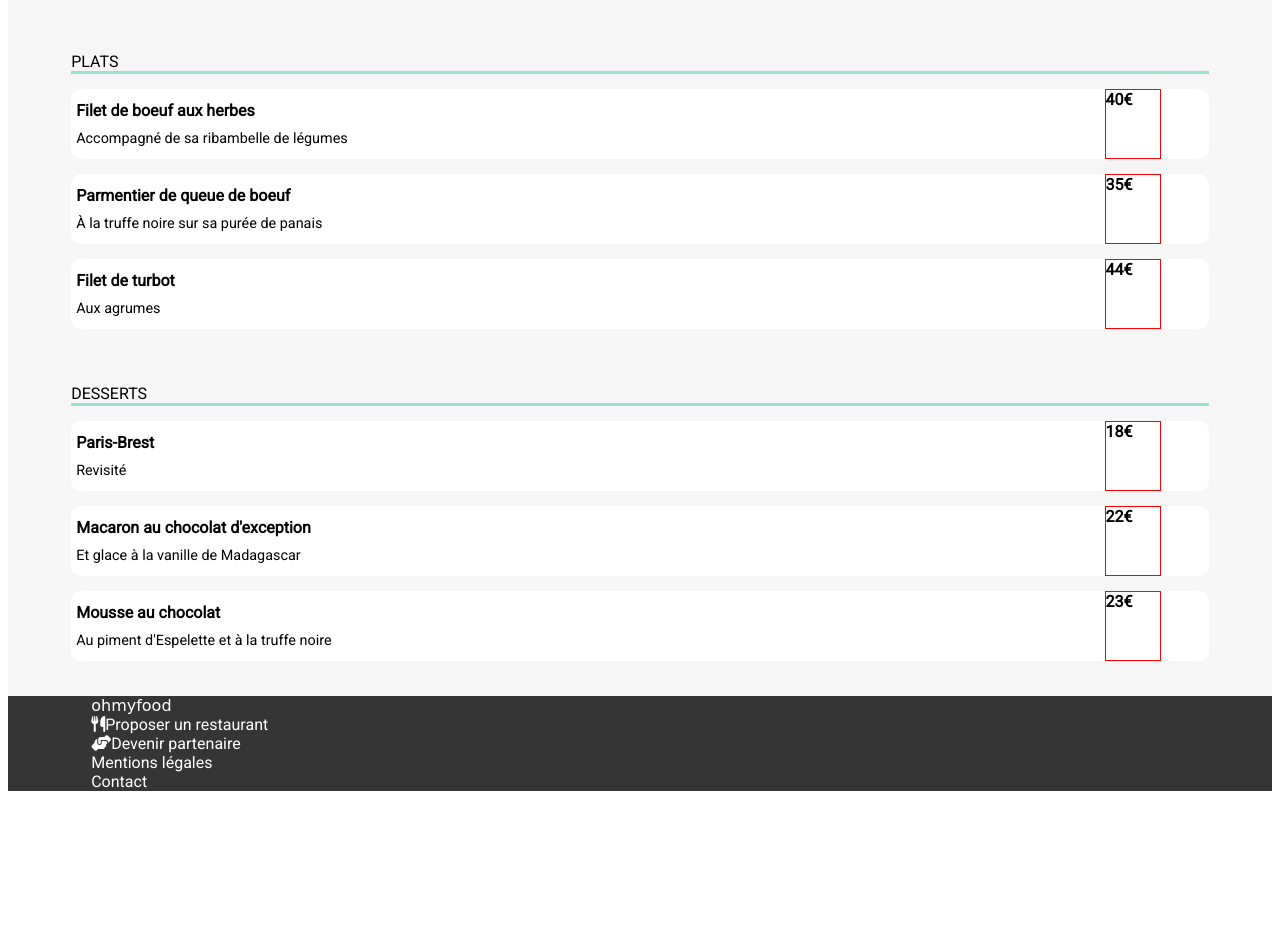
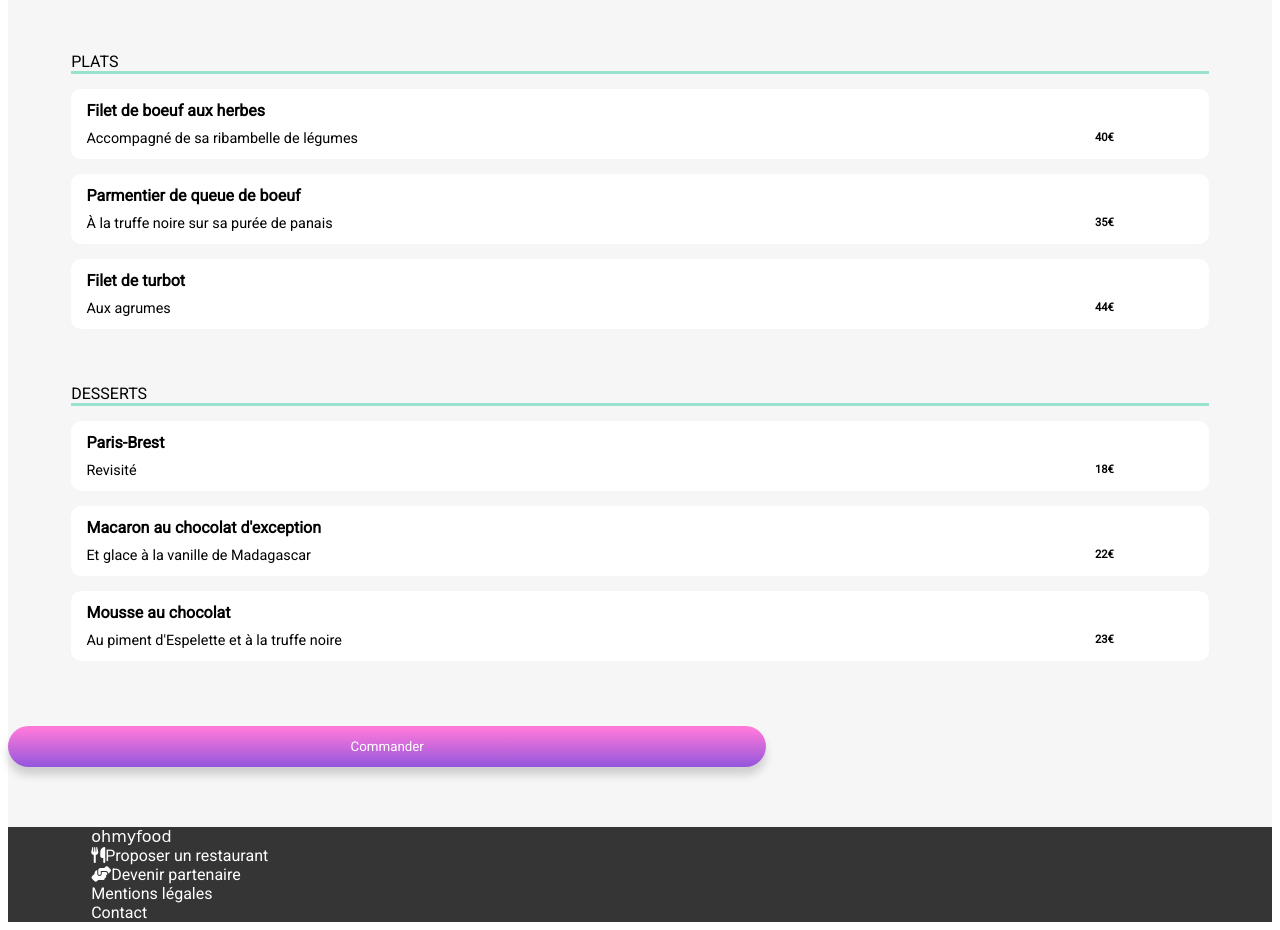
Before and after one commit to JoseLeBer/3_03062020, a plain HTML site: page La_palette_du_gout.html in a window 1280 px wide. Shown: the part 663-1593 px from the top of the page. Before the commit the page ends 1462 px from the top, so only its background shows below. Drawn offline with Linux system fonts and the light colour scheme; a web font is replaced by a local one.

Commit message:
Animations v2 des pages de menu

```diff
--- a/La_palette_du_gout.html
+++ b/La_palette_du_gout.html
@@ -16,6 +16,7 @@
     </header>
 
     <main>
+
         <!-- MENU LA PALETTE DU GOUT-->
         <img src="assets/la_palette_du_gout.jpg" alt="la_palette_du_gout" class="menu-picture">
 
@@ -29,7 +30,6 @@
                 <div class="menu__grid__element">
 
                     <div class="menu__grid__element__category">ENTRÉES</div>
-
                     <div class="menu__grid__element__item item1">
                         <div class="menu__grid__element__item__info">
                             <p class="menu__grid__element__item__info__name">Fricassée d'escargot</p>
@@ -39,7 +39,7 @@
                         <div class="menu__grid__element__item__animation"><i class="fas fa-check-circle"></i></div>
                     </div>
 
-                    <div class="menu__grid__element__item item2"> <!-- la 2ème entrée-->
+                    <div class="menu__grid__element__item item2">
                         <div class="menu__grid__element__item__info">
                             <p class="menu__grid__element__item__info__name">Foie gras de canard mi-cuit</p>
                             <p class="menu__grid__element__item__info__description">Et ses copeaux de truffe noire</p>
@@ -48,7 +48,7 @@
                         <div class="menu__grid__element__item__animation"><i class="fas fa-check-circle"></i></div>
                     </div>
 
-                    <div class="menu__grid__element__item item3"> <!-- la 3ème entrée -->
+                    <div class="menu__grid__element__item item3">
                         <div class="menu__grid__element__item__info">
                             <p class="menu__grid__element__item__info__name">Oeuf au plat</p>
                             <p class="menu__grid__element__item__info__description">Assaisonné à la truffe sur lit de caviar</p>
@@ -62,8 +62,7 @@
                 <div class="menu__grid__element">
 
                     <div class="menu__grid__element__category">PLATS</div>
-
-                    <div class="menu__grid__element__item item1"> <!-- le 1er plat -->
+                    <div class="menu__grid__element__item item1">
                         <div class="menu__grid__element__item__info">
                             <p class="menu__grid__element__item__info__name">Filet de boeuf aux herbes</p>
                             <p class="menu__grid__element__item__info__description">Accompagné de sa ribambelle de légumes</p>
@@ -72,7 +71,7 @@
                         <div class="menu__grid__element__item__animation"><i class="fas fa-check-circle"></i></div>
                     </div>
 
-                    <div class="menu__grid__element__item item2"> <!-- le 2ème plat -->
+                    <div class="menu__grid__element__item item2">
                         <div class="menu__grid__element__item__info">
                             <p class="menu__grid__element__item__info__name">Parmentier de queue de boeuf</p>
                             <p class="menu__grid__element__item__info__description">À la truffe noire sur sa purée de panais</p>
@@ -81,7 +80,7 @@
                         <div class="menu__grid__element__item__animation"><i class="fas fa-check-circle"></i></div>
                     </div>
 
-                    <div class="menu__grid__element__item item3"> <!-- le 3ème plat -->
+                    <div class="menu__grid__element__item item3">
                         <div class="menu__grid__element__item__info">
                             <p class="menu__grid__element__item__info__name">Filet de turbot</p>
                             <p class="menu__grid__element__item__info__description">Aux agrumes</p>
@@ -95,8 +94,7 @@
                 <div class="menu__grid__element">
 
                     <div class="menu__grid__element__category">DESSERTS</div>
-
-                    <div class="menu__grid__element__item item1"> <!-- le 1er dessert -->
+                    <div class="menu__grid__element__item item1">
                         <div class="menu__grid__element__item__info">
                             <p class="menu__grid__element__item__info__name">Paris-Brest</p>
                             <p class="menu__grid__element__item__info__description">Revisité</p>
@@ -105,7 +103,7 @@
                         <div class="menu__grid__element__item__animation"><i class="fas fa-check-circle"></i></div>
                     </div>
 
-                    <div class="menu__grid__element__item item2"> <!-- le 2ème dessert -->
+                    <div class="menu__grid__element__item item2">
                         <div class="menu__grid__element__item__info">
                             <p class="menu__grid__element__item__info__name">Macaron au chocolat d'exception </p>
                             <p class="menu__grid__element__item__info__description">Et glace à la vanille de Madagascar</p>
@@ -114,7 +112,7 @@
                         <div class="menu__grid__element__item__animation"><i class="fas fa-check-circle"></i></div>
                     </div>
 
-                    <div class="menu__grid__element__item item3"> <!-- le 3ème dessert -->
+                    <div class="menu__grid__element__item item3">
                         <div class="menu__grid__element__item__info">
                             <p class="menu__grid__element__item__info__name">Mousse au chocolat </p>
                             <p class="menu__grid__element__item__info__description">Au piment d'Espelette et à la truffe noire</p>
@@ -124,6 +122,10 @@
                     </div>
                 </div>
 
+            </div>
+
+            <div class="menu__bouton">
+                <button type="button" class="information-container__button">Commander</button>
             </div>
 
         </section>
--- a/style.scss
+++ b/style.scss
@@ -237,7 +237,9 @@ main {
     }
 }
 
+/* ------------------------ */
 /* MENU LA PALETTE DU GOUT */
+/* ------------------------ */
 
 .menu-picture {
     width: 100%;
@@ -276,7 +278,7 @@ main {
         -webkit-background-clip: text;
         opacity: 0;
         transition: opacity 500ms;
-        &:active {
+        &:hover {
             opacity: 1;
         }
     }
@@ -300,32 +302,53 @@ main {
             margin: 15px 0;
             border-radius: 10px;
             overflow: hidden;
-            &:hover .menu__grid__element__item__animation {
-                transform: translateX(0);
-                .fa-check-circle {
-                    transform: rotate(-720deg);
+            &:hover {
+                .menu__grid__element__item__info__name {
+                    width: 75%;
+                }
+                .menu__grid__element__item__info__description {
+                    width: 75%;
+                }
+                .menu__grid__element__item__price {
+                    transform: translateX(-60px);
+                }
+                .menu__grid__element__item__animation {
+                    transform: translateX(-60px);
+                    .fa-check-circle {
+                        transform: rotate(-720deg);
+                    }
                 }
             }
             &__info {
                 display: flex;
                 flex-direction: column;
                 justify-content: center;
-                width: 95%;
-                white-space: nowrap;
-                text-overflow: ellipsis;
+                width: 90%;
                 &__name {
+                    width: 90%;
                     font-weight: bold;
                     margin: 5px;
+                    padding-left: 1%;
+                    white-space: nowrap;
+                    overflow: hidden;
+                    text-overflow: ellipsis;
                 }
                 &__description {
+                    width: 90%;
                     font-size: 0.9em;
                     margin: 5px;
+                    padding-left: 1%;
+                    white-space: nowrap;
+                    overflow: hidden;
+                    text-overflow: ellipsis;
                 }
             }
             &__price {
                 font-weight: bold;
-                width: 5%;
-                border: 1px solid red;
+                font-size: 0.7em;
+                width: 10%;
+                padding-top: 42px;
+                transition: transform 600ms ease-in-out;
             }
         }
     }
@@ -336,9 +359,10 @@ main {
     align-items: center;
     background-color: $color-button_new-and-animation;
     height: 100%;
-    width: 50px;
+    width: 60px;
+    margin: 0 -60px 0 0;
     border-radius: 0 10px 10px 0;
-    transform: translateX(50px);
+    /*transform: translateX(50px);*/
     transition: transform 600ms ease-in-out;
 }
 .fa-check-circle {
@@ -357,3 +381,6 @@ main {
     animation: fadeIn 3000ms;
     animation-delay: 1000ms;
 }
+.menu__bouton {
+    margin: auto;
+}
```
Also changed, not shown: index.html (+1 -1 lines), style.css, 1 other file.
